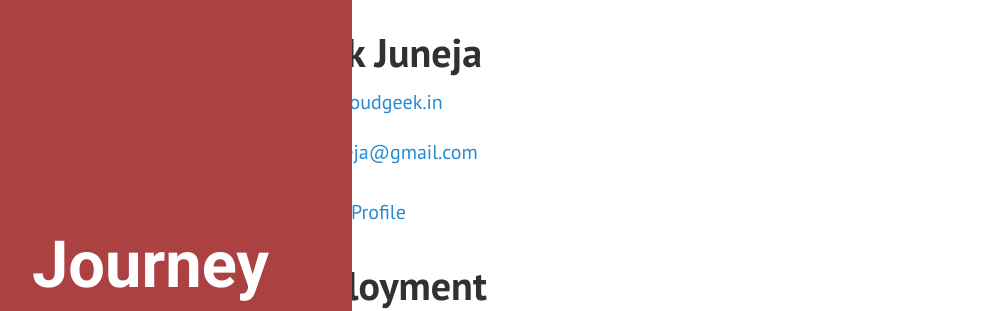
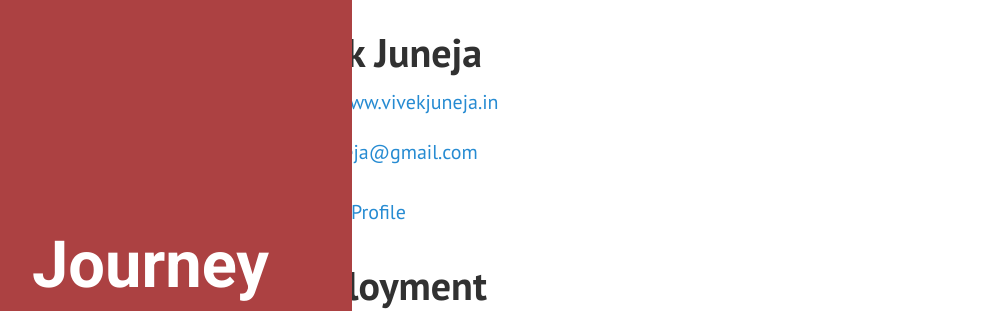
Before and after one commit to vivekjuneja/vivekjuneja.github.io, a Jekyll site: the page built from resume.md, in a window 1280 px wide and 900 px high. Shown: the top 311 px of the window, without its empty margins (8-1005 px from the left). Built offline with Jekyll 4.4.1, drawn with Linux system fonts in a browser that asks for light colours; some of the changed lines change nothing that is shown.

Commit message:
changed the website

```diff
--- a/_config.yml
+++ b/_config.yml
@@ -16,8 +16,8 @@ baseurl: /
 name: Vivek Juneja
 email: vivekjuneja@gmail.com
 email_full: mailto:vivekjuneja@gmail.com
-website: https://cloudgeek.in
-website_full: https://cloudgeek.in
+website: https://www.vivekjuneja.in
+website_full: https://www.vivekjuneja.in
 github: trending
 twitter: vivekjuneja
 tel: +82
@@ -39,7 +39,7 @@ version:          0.0.1
 github:
   repo:           https://github.com/vivekjuneja
 
-gems: [jekyll-gist, jekyll-paginate, jekyll-last-modified-at]
+gems: [jekyll-gist, jekyll-paginate, jekyll-last-modified-at, jekyll-twitter-plugin]
 
 google_analytics: UA-83374110-1
 
```
